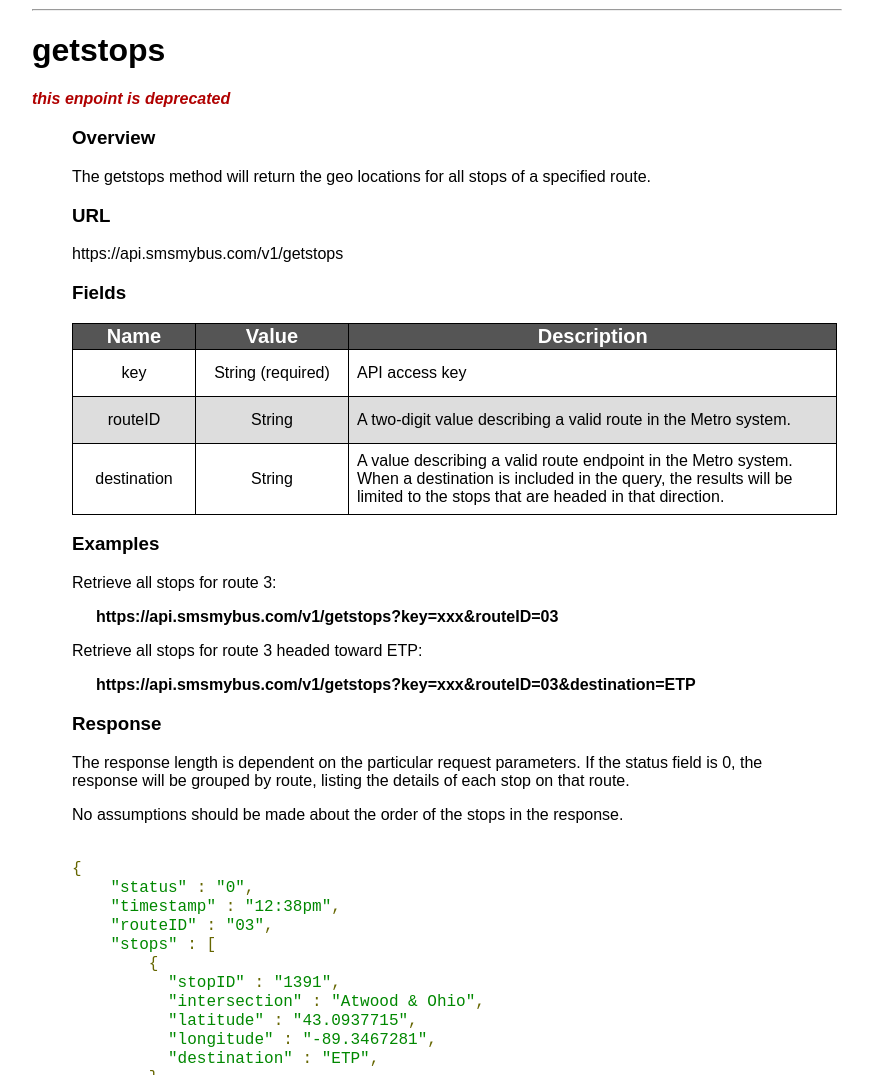
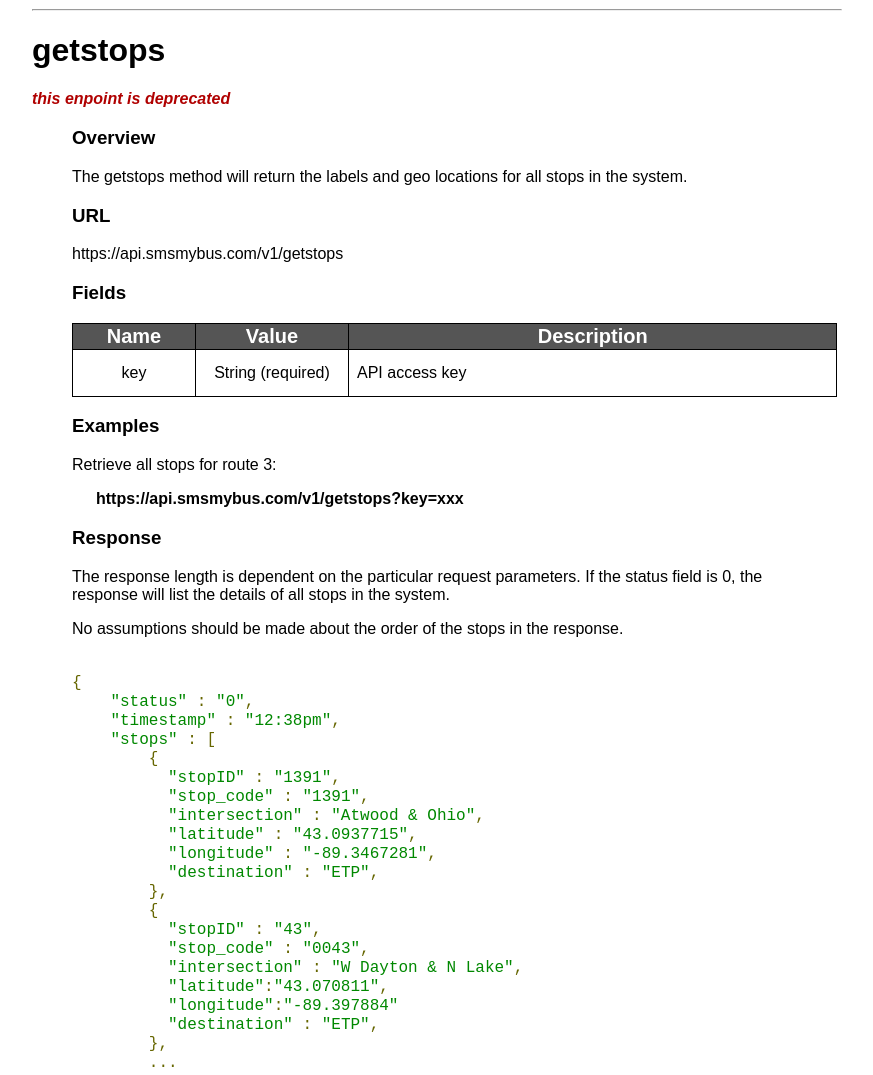
Before and after one commit to gtracy/madison-transit-api-gtfs, a website: page public/locations.html in a window 1280 px wide. Shown: the part 3160-4235 px from the top of the page, without its empty margins (198-1071 px from the left). Drawn offline with Linux system fonts and the light colour scheme.

Commit message:
Implemented the /getstops endpoint.

```diff
--- a/public/locations.html
+++ b/public/locations.html
@@ -195,7 +195,7 @@
  <p class="deprecated">this enpoint is deprecated</p>
  <div id="spec">
  <h3>Overview</h3>
- The getstops method will return the geo locations for all stops of a specified route.
+ The getstops method will return the labels and geo locations for all stops in the system.
  <h3>URL</h3>
  https://api.smsmybus.com/v1/getstops
  <h3>Fields</h3>
@@ -210,45 +210,34 @@
   <td class="center">String (required)</td>
   <td>API access key</td>
  </tr>
- <tr class="striped">
-  <td class="center">routeID</td>
-  <td class="center">String</td>
-  <td>A two-digit value describing a valid route in the Metro system.</td>
- </tr>
- <tr>
-  <td class="center">destination</td>
-  <td class="center">String</td>
-  <td>A value describing a valid route endpoint in the Metro system. When a destination is included in the query, the results will be limited to the stops that are headed in that direction.</td>
- </tr>
  </table>
  <h3>Examples</h3>
  Retrieve all stops for route 3:<p> </p>
- <span style="font-weight:bold;margin-left:24px;">https://api.smsmybus.com/v1/getstops?key=xxx&routeID=03</span><p> </p>
- Retrieve all stops for route 3 headed toward ETP:<p> </p>
- <span style="font-weight:bold;margin-left:24px;">https://api.smsmybus.com/v1/getstops?key=xxx&routeID=03&destination=ETP</span><p> </p>
+ <span style="font-weight:bold;margin-left:24px;">https://api.smsmybus.com/v1/getstops?key=xxx</span><p> </p>
  <h3>Response</h3>
  The response length is dependent on the particular request parameters. If the status field is 0, the response
- will be grouped by route, listing the details of each stop on that route.
+ will list the details of all stops in the system.
  <p> </p>
  <p>No assumptions should be made about the order of the stops in the response.</p>
 <code class="prettyprint lang-javascript">
 {
     "status" : "0",
     "timestamp" : "12:38pm",
-    "routeID" : "03",
     "stops" : [
         {
           "stopID" : "1391",
+          "stop_code" : "1391",
           "intersection" : "Atwood & Ohio",
           "latitude" : "43.0937715",
           "longitude" : "-89.3467281",
           "destination" : "ETP",
         },
         {
-          "stopID" : "1961",
-          "intersection" : "Atwood & Rusk",
-          "latitude" : "43.0924936",
-          "longitude" : "-89.3528187",
+          "stopID" : "43",
+          "stop_code" : "0043",
+          "intersection" : "W Dayton & N Lake",
+          "latitude":"43.070811",
+          "longitude":"-89.397884"
           "destination" : "ETP",
         },
         ...
```
Also changed, not shown: api/stops.js (+17 -6 lines).
